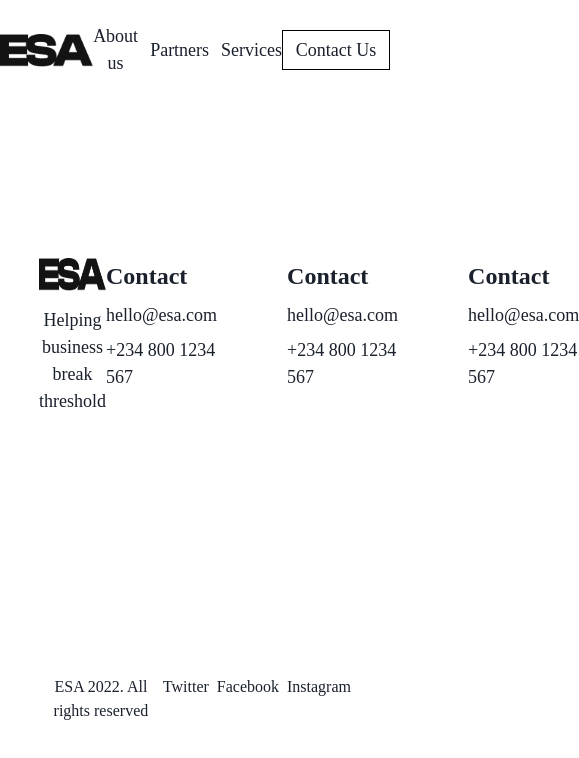
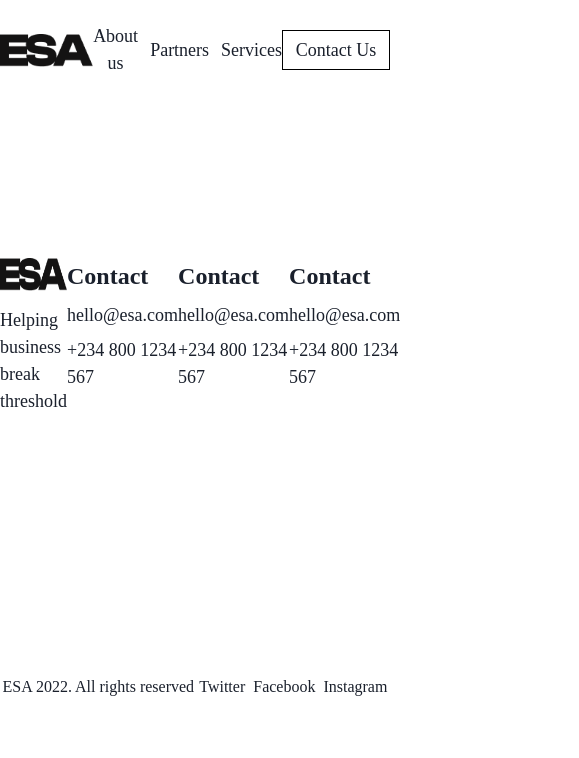
Before and after one commit to Gaeygo/bbt-application-site, a React (Create React App) app: page / in a window 390 px wide. Shown: the top 758 px of the page, 579 px wide, since content can reach past the window. Built offline with nearby package versions, Linux system fonts and the light colour scheme; a web font is replaced by a local one.

Commit message:
Footer responsive

```diff
--- a/src/components/Footer.jsx
+++ b/src/components/Footer.jsx
@@ -4,13 +4,13 @@ import Logo from "../images/esa.png";
 
 const Footer = () => {
   return (
-    <Flex mx="auto" mt="158px" mb="133px" w="80%" direction="column">
-      <Flex fontSize="18px" fontWeight={400}  justify="space-between">
+    <Flex mx="auto" mt="158px" mb="133px" w={{base: "100%",md:"80%"}} direction="column">
+      <Flex fontSize="18px" fontWeight={400}  justify={{base: "space-around",md:"space-between"}}>
         <Box>
           <Image mb="16px" h="33px" w="94px" src={Logo} />
-          <Text>Helping business break threshold</Text>
+          <Text textAlign="left" >Helping business break threshold</Text>
         </Box>
-        <Flex gap="70px" textAlign="left">
+        <Flex gap={{md:"70px"}} textAlign="left">
           <Stack>
             <Text fontSize="24px" fontWeight={600}>
               Contact
@@ -34,7 +34,7 @@ const Footer = () => {
           </Stack>
         </Flex>
       </Flex>
-      <Flex justify="space-between" mt="260px">
+      <Flex justify={{base: "space-around",md:"space-between"}} mt="260px">
         <Text>ESA 2022. All rights reserved</Text>
         <Stack direction="row">
           <Text>Twitter</Text>
```
